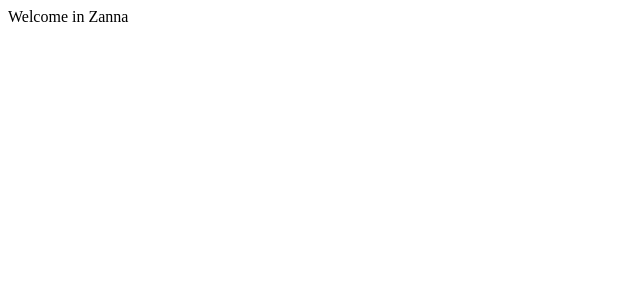
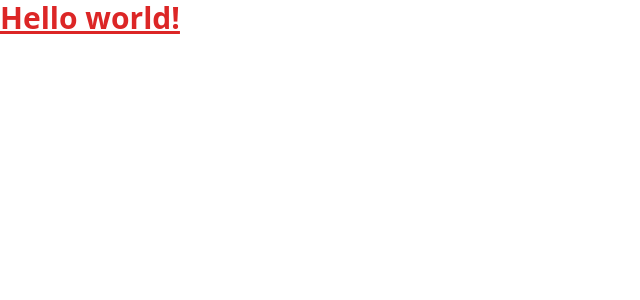
Before and after one commit to MateuszWasik/zanna, a Next.js app: page / in a window 1280 px wide. Shown: the top 300 px of the page, without its empty margins (0-640 px from the left). Built offline with nearby package versions, Linux system fonts and the light colour scheme.

Commit message:
feat: configure tailwind, add navbar component

```diff
--- /dev/null
+++ b/components/Dashboard/Dashboard.tsx
@@ -0,0 +1,11 @@
+import { Navbar } from "../Navbar/Navbar";
+
+export const Dashboard = () => {
+
+
+    return (
+        <>
+            <Navbar/>
+        </>
+    )
+}
--- /dev/null
+++ b/components/Navbar/Navbar.tsx
@@ -0,0 +1,8 @@
+export const Navbar = () => {
+
+    return <div className="">
+        <h1 className="text-3xl font-bold underline text-red-600">
+            Hello world!
+        </h1>
+    </div>
+}
--- a/next.config.js
+++ b/next.config.js
@@ -1,7 +1,7 @@
 /** @type {import('next').NextConfig} */
 const nextConfig = {
-  reactStrictMode: true,
-  swcMinify: true,
+    reactStrictMode: false,
+    swcMinify: true,
 }
 
 module.exports = nextConfig
--- a/package.json
+++ b/package.json
@@ -16,10 +16,10 @@
   },
   "devDependencies": {
     "@types/node": "^18.7.13",
-    "@types/styled-components": "^5.1.26",
+    "autoprefixer": "^10.4.8",
     "eslint": "8.22.0",
     "eslint-config-next": "12.2.5",
-    "styled-components": "^5.3.5",
+    "postcss": "^8.4.16",
     "tailwindcss": "^3.1.8",
     "typescript": "^4.7.4"
   }
--- a/pages/_app.tsx
+++ b/pages/_app.tsx
@@ -1,4 +1,5 @@
 import { AppProps } from "next/app";
+import '../styles/global.css'
 
 const App = ({Component, pageProps}: AppProps) => {
     return <Component {...pageProps} />
--- a/pages/index.tsx
+++ b/pages/index.tsx
@@ -1,10 +1,11 @@
 import { NextPage } from "next";
+import { Dashboard } from "../components/Dashboard/Dashboard";
 
 const Home: NextPage = () => {
 
     return (
         <div>
-            Welcome in Zanna
+            <Dashboard/>
         </div>
     )
 }
--- /dev/null
+++ b/postcss.config.js
@@ -0,0 +1,6 @@
+module.exports = {
+  plugins: {
+    tailwindcss: {},
+    autoprefixer: {},
+  },
+}
--- /dev/null
+++ b/styles/global.css
@@ -0,0 +1,3 @@
+@import "tailwindcss/base";
+@import "tailwindcss/components";
+@import "tailwindcss/utilities";
--- a/tailwind.config.js
+++ b/tailwind.config.js
@@ -1,5 +1,8 @@
 module.exports = {
-    content: ["./src/**/*.{html,tsx}"],
+    content: [
+        "./pages/**/*.tsx",
+        "./components/**/*.tsx",
+    ],
     theme: {
         extend: {},
     },
```
Also changed, not shown: 1 other file (tests, documents, lock files or other folders).
